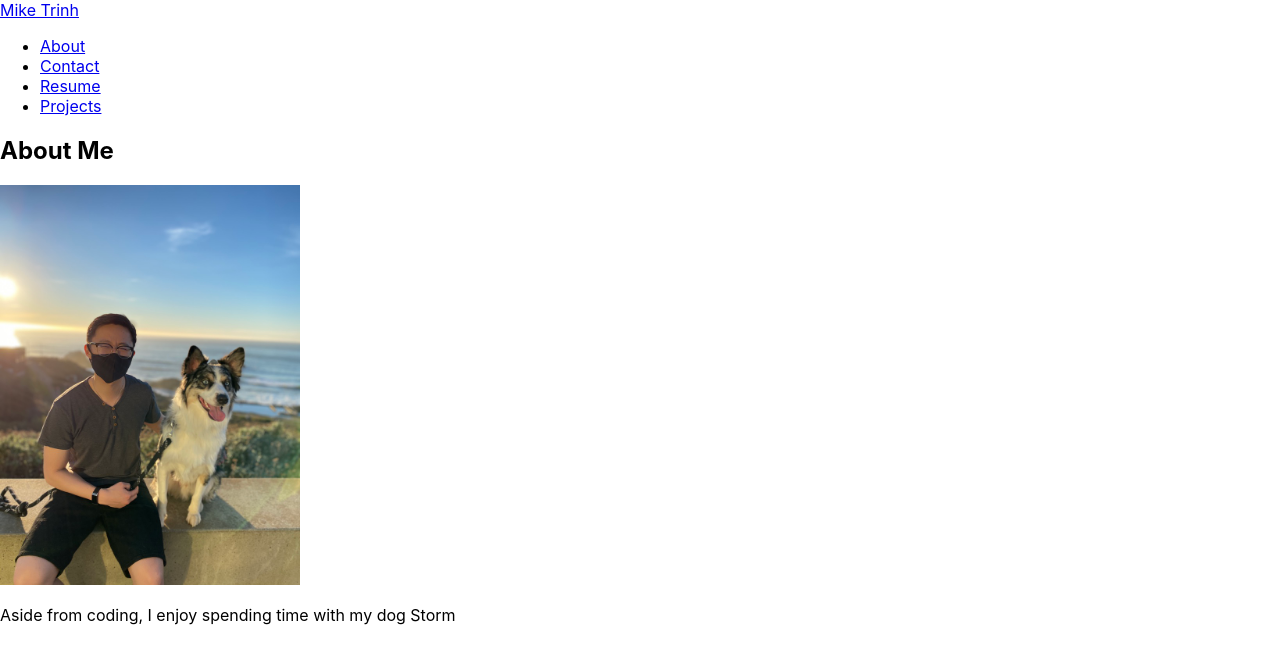
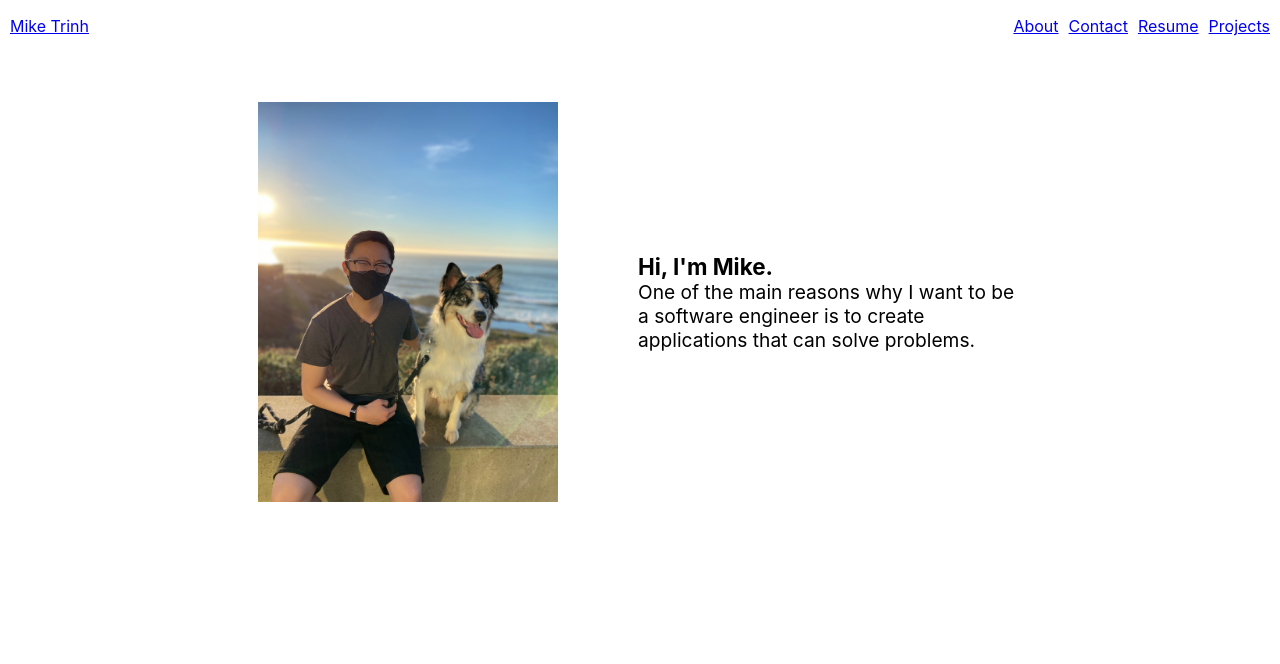
Before and after one commit to hieptrinh96/react-portfolio, a React (Create React App) app: page /about in a window 1280 px wide. Shown: the top 664 px of the page. Built offline with nearby package versions, Linux system fonts and the light colour scheme.

Commit message:
about me page in progress

```diff
--- a/src/App.jsx
+++ b/src/App.jsx
@@ -1,8 +1,8 @@
 import { Route, Routes } from 'react-router-dom';
-import About from './pages/About';
+import About from './pages/About/About';
 import Home from './pages/Home';
 import Contact from './pages/Contact';
-import NavBar from './components/NavBar'
+import NavBar from './components/Navbar/NavBar'
 import './App.css';
 import Resume from './pages/Resume';
 import Projects from './pages/Projects';
--- a/src/components/NavBar.jsx
+++ /dev/null
@@ -1,46 +0,0 @@
-import { Link } from "react-router-dom"
-function NavBar() {
-  return (
-    <nav>
-      <Link
-        to='/'
-      >
-        Mike Trinh
-      </Link>
-
-      <ul>
-        <li>
-          <Link
-            to='/about'
-          >
-            About
-          </Link>
-        </li>
-
-        <li>
-          <Link
-            to='/contact'
-          >
-            Contact
-          </Link>
-        </li>
-        <li>
-          <Link
-            to='/resume'
-          >
-            Resume
-          </Link>
-        </li>
-        <li>
-          <Link
-            to='/projects'
-          >
-            Projects
-          </Link>
-        </li>
-      </ul>
-    </nav>
-  )
-}
-
-export default NavBar;
--- /dev/null
+++ b/src/components/Navbar/NavBar.css
@@ -0,0 +1,19 @@
+li {
+  list-style: none;
+}
+
+.link-container {
+  display: flex;
+  justify-content: space-between;
+}
+
+ul {
+  display: flex;
+  padding-right: 10px;
+  gap: 10px;
+}
+
+.home-link {
+  margin-top: 16px;
+  padding-left: 10px;
+}
--- /dev/null
+++ b/src/components/Navbar/NavBar.jsx
@@ -0,0 +1,51 @@
+import { Link } from "react-router-dom"
+import './NavBar.css'
+function NavBar() {
+  return (
+    <nav>
+      <div className="link-container">
+        <div className="home-link">
+          <Link
+            to='/'
+          >
+            Mike Trinh
+          </Link>
+        </div>
+
+        <ul>
+          <li>
+            <Link
+              to='/about'
+            >
+              About
+            </Link>
+          </li>
+
+          <li>
+            <Link
+              to='/contact'
+            >
+              Contact
+            </Link>
+          </li>
+          <li>
+            <Link
+              to='/resume'
+            >
+              Resume
+            </Link>
+          </li>
+          <li>
+            <Link
+              to='/projects'
+            >
+              Projects
+            </Link>
+          </li>
+        </ul>
+      </div>
+    </nav>
+  )
+}
+
+export default NavBar;
--- a/src/pages/About.jsx
+++ /dev/null
@@ -1,12 +0,0 @@
-import secondPic from '../assets/second-pic.jpeg'
-const About = () => {
-  return (
-    <>
-      <h2>About Me</h2>
-      <img src={secondPic} alt="" />
-      <p>Aside from coding, I enjoy spending time with my dog Storm</p>
-    </>
-  );
-}
-
-export default About;
--- /dev/null
+++ b/src/pages/About/About.css
@@ -0,0 +1,19 @@
+.info-container {
+  display: flex;
+  justify-content: center;
+  margin-top: 50px;
+  gap: 80px;
+}
+
+h3,
+p {
+  margin: 0;
+}
+
+.description {
+  width: 30%;
+  display: flex;
+  flex-direction: column;
+  justify-content: center;
+  font-size: larger;
+}
--- /dev/null
+++ b/src/pages/About/About.jsx
@@ -0,0 +1,15 @@
+import secondPic from '../../assets/second-pic.jpeg'
+import './About.css'
+const About = () => {
+  return (
+    <div className='info-container'>
+      <img src={secondPic} alt="" />
+      <div className="description">
+        <h3>Hi, I'm Mike.</h3>
+        <p>One of the main reasons why I want to be a software engineer is to create applications that can solve problems.</p>
+      </div>
+    </div>
+  );
+}
+
+export default About;
```
